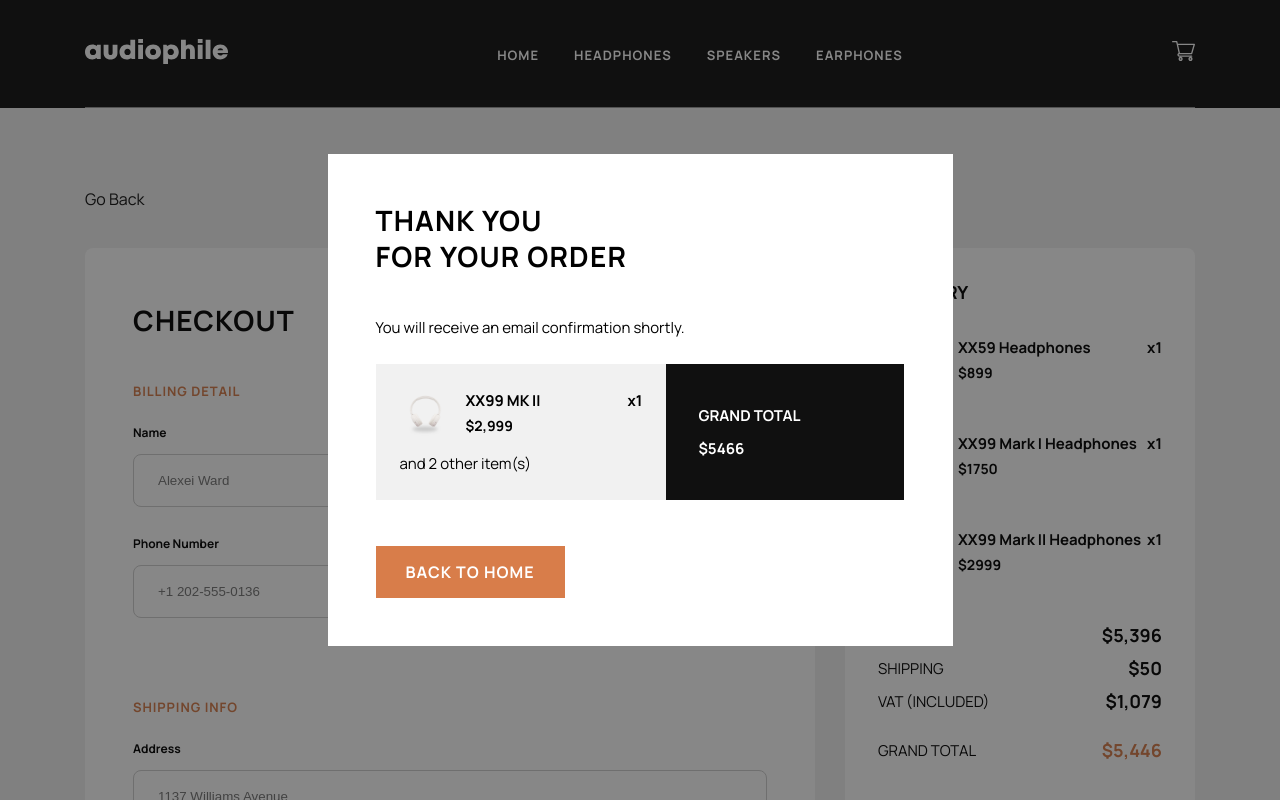
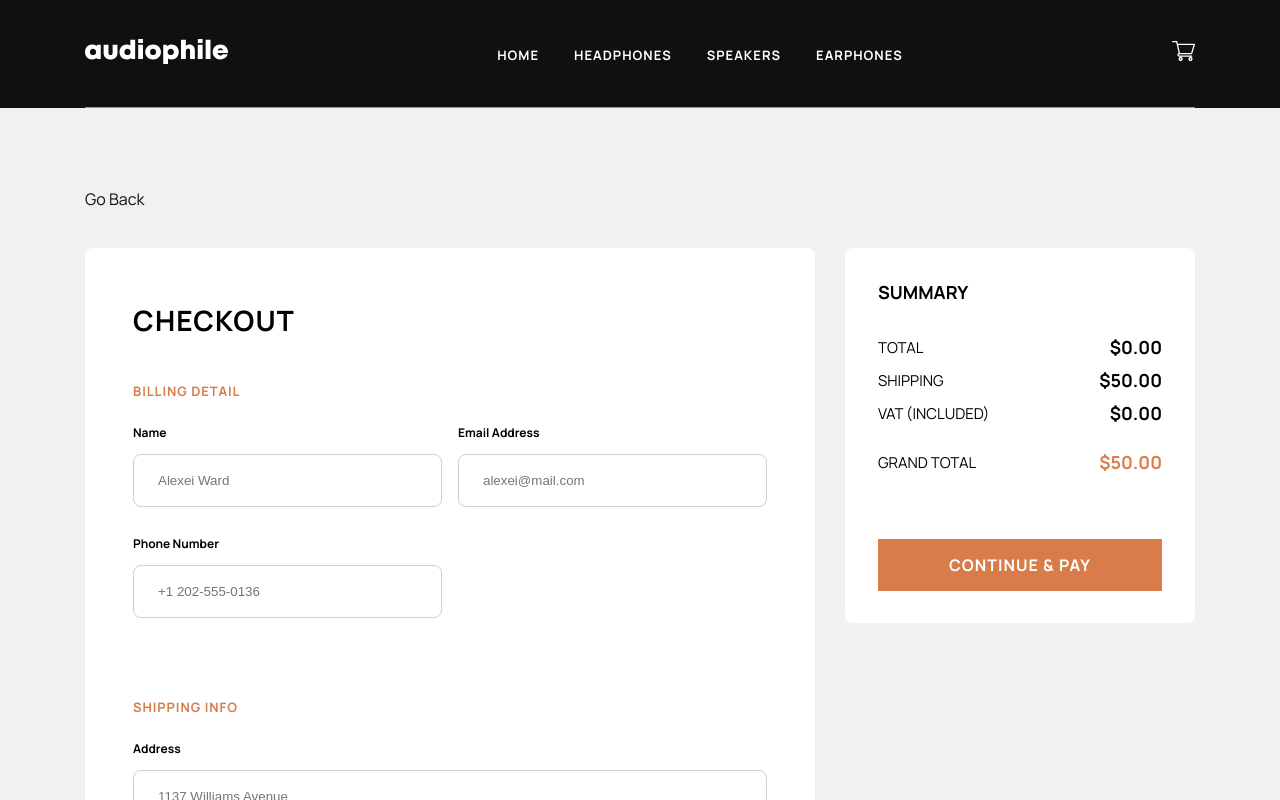
Before and after one commit to nithipramesti/Audiophile, a React (Create React App) app: page /checkout in a window 1280 px wide. Shown: the top 800 px of the page. Built offline with nearby package versions, Linux system fonts and the light colour scheme.

Commit message:
add product to cart & summary in checkout page

```diff
--- a/src/assets/styles/css/main.css
+++ b/src/assets/styles/css/main.css
@@ -130,6 +130,7 @@ h5 {
   letter-spacing: 1px;
   padding: 15px 30px;
   display: inline-block;
+  cursor: pointer;
 }
 
 .btn-primary {
@@ -302,6 +303,15 @@ footer .copyright {
   width: 100%;
 }
 
+.navbar nav .cart-container .cart .products-container .cart-product-card .flex a {
+  color: inherit;
+  text-decoration: none;
+}
+
+.navbar nav .cart-container .cart .products-container .cart-product-card .flex a:hover {
+  text-decoration: underline;
+}
+
 .navbar nav .cart-container .cart .products-container .cart-product-card .flex .product-qty {
   display: -webkit-box;
   display: -ms-flexbox;
@@ -314,7 +324,8 @@ footer .copyright {
   height: 32px;
 }
 
-.navbar nav .cart-container .cart .products-container .cart-product-card .flex .product-qty span {
+.navbar nav .cart-container .cart .products-container .cart-product-card .flex .product-qty button {
+  border: none;
   padding: 0 12px;
   opacity: 50%;
   cursor: pointer;
@@ -366,7 +377,6 @@ footer .copyright {
 .bg-overlay {
   content: "";
   position: fixed;
-  z-index: 0;
   top: 0;
   left: 0;
   height: 100vh;
@@ -377,7 +387,6 @@ footer .copyright {
 section.product-categories {
   margin-top: 120px;
   position: relative;
-  z-index: -1;
 }
 
 section.product-categories .product-category-card {
@@ -740,6 +749,7 @@ section.story .img-container {
   text-decoration: none;
   grid-column: span 12;
   margin-bottom: 38px;
+  cursor: pointer;
 }
 
 .checkout-page h3 {
@@ -842,8 +852,8 @@ section.story .img-container {
 .checkout-page .summary .checkout-products .checkout-product-card {
   display: -ms-grid;
   display: grid;
-  -ms-grid-columns: 64px auto;
-      grid-template-columns: 64px auto;
+  -ms-grid-columns: 60px auto;
+      grid-template-columns: 60px auto;
   -webkit-column-gap: 16px;
           column-gap: 16px;
   margin-bottom: 32px;
@@ -851,7 +861,7 @@ section.story .img-container {
 }
 
 .checkout-page .summary .checkout-products .checkout-product-card img {
-  height: 64px;
+  height: 60px;
   border-radius: 8px;
 }
 
@@ -908,9 +918,11 @@ section.story .img-container {
 .checkout-page .summary .btn {
   margin-top: 32px;
   width: 100%;
+  text-align: center;
 }
 
 .checkout-page .modal-container {
+  display: none;
   top: 0;
   left: 0;
   position: fixed;
--- a/src/assets/styles/sass/components/_button.scss
+++ b/src/assets/styles/sass/components/_button.scss
@@ -5,6 +5,7 @@
   letter-spacing: 1px;
   padding: 15px 30px;
   display: inline-block;
+  cursor: pointer;
 }
 
 .btn-primary {
--- a/src/assets/styles/sass/layout/_product-categories.scss
+++ b/src/assets/styles/sass/layout/_product-categories.scss
@@ -1,7 +1,6 @@
 section.product-categories {
   margin-top: 120px;
   position: relative;
-  z-index: -1;
 
   .product-category-card {
     grid-column: span 4;
--- a/src/assets/styles/sass/pages/_checkout.scss
+++ b/src/assets/styles/sass/pages/_checkout.scss
@@ -11,6 +11,7 @@
     text-decoration: none;
     grid-column: span 12;
     margin-bottom: 38px;
+    cursor: pointer;
   }
 
   h3 {
@@ -104,13 +105,13 @@
     .checkout-products {
       .checkout-product-card {
         display: grid;
-        grid-template-columns: 64px auto;
+        grid-template-columns: 60px auto;
         column-gap: 16px;
         margin-bottom: 32px;
         font-weight: bold;
 
         img {
-          height: 64px;
+          height: 60px;
           border-radius: $border-radius;
         }
 
@@ -161,10 +162,12 @@
     .btn {
       margin-top: 32px;
       width: 100%;
+      text-align: center;
     }
   }
 
   .modal-container {
+    display: none;
     top: 0;
     left: 0;
     position: fixed;
--- a/src/components/Navbar.jsx
+++ b/src/components/Navbar.jsx
@@ -1,38 +1,120 @@
-import React, { useState } from "react";
+import React, { useEffect, useState } from "react";
 import { Link } from "react-router-dom";
 
 import database from "../database/data.json";
 
 export const Navbar = () => {
-  const cartProductsData = database.filter((val) => {
-    return val.category === "headphones";
+  // const cartProductsData = database.filter((val) => {
+  //   return val.category === "headphones";
+  // });
+
+  const [cartDisplayed, setCartDisplayed] = useState(false);
+
+  //state to save cart data -- for rerender?
+  let [cartData, setCartData] = useState([]);
+
+  //get cart data from local storage
+  useEffect(() => {
+    let cartDataLocalStorage = JSON.parse(
+      localStorage.getItem("Audiophile Cart")
+    );
+
+    if (cartDataLocalStorage) {
+      setCartData(cartDataLocalStorage);
+    }
+  }, []);
+
+  //function to edit product quantity (to be added to cart)
+  const editCartQty = (id_product, operator) => {
+    //make temp array for cart data
+    let cartDataTemp = cartData;
+
+    //find selected cart item
+    let cartItemIndex = cartData.findIndex(
+      (el) => el.productData.id === id_product
+    );
+
+    //add quantity
+    if (operator === "add") {
+      if (cartDataTemp[cartItemIndex].cartQty <= 3) {
+        cartDataTemp[cartItemIndex].cartQty += 1;
+      }
+    }
+
+    //subtract quantity
+    else if (operator === "subtract") {
+      if (cartDataTemp[cartItemIndex].cartQty > 1) {
+        cartDataTemp[cartItemIndex].cartQty -= 1;
+      }
+    }
+
+    //remove cart or qty = 0
+
+    //update cart data in local storage
+    localStorage.setItem("Audiophile Cart", JSON.stringify(cartDataTemp));
+    setCartData(cartDataTemp); //NOT WORKING
+  };
+
+  const totalProductsPrice = () => {
+    let total = 0;
+    cartData.map((val) => {
+      total += val.productData.price * val.cartQty;
     });
 
-  const [cartDisplayed, setCartDisplayed] = useState(false);
-  const [productQty, setProductQty] = useState(1);
+    return total;
+  };
+
+  //function to format price
+  const formatter = new Intl.NumberFormat("en-US", {
+    style: "currency",
+    currency: "USD",
+  });
 
   const renderCartProducts = () => {
-    return cartProductsData.map((val) => {
+    if (cartData.length) {
+      return cartData.map((val) => {
         return (
           <div className="cart-product-card">
-          <img src={`${process.env.PUBLIC_URL}` + val.image.desktop} alt="" />
+            <img
+              src={`${process.env.PUBLIC_URL}` + val.productData.image.desktop}
+              alt=""
+            />
             <div className="text-container">
               <div className="flex">
                 <div className="flex-left">
-                <p className="product-title">{val.name}</p>
-                <p className="product-price">${val.price}</p>
+                  <a
+                    href={`/products/${val.productData.id}`}
+                    className="product-title"
+                  >
+                    {val.productData.name}
+                  </a>
+                  <p className="product-price">${val.productData.price}</p>
                 </div>
                 <div className="product-qty">
-                <span>-</span>
-                <p>{productQty}</p>
-                <span>+</span>
+                  <button
+                    onClick={() => editCartQty(val.productData.id, "subtract")}
+                  >
+                    -
+                  </button>
+                  <p>{val.cartQty}</p>
+                  <button
+                    onClick={() => editCartQty(val.productData.id, "add")}
+                  >
+                    +
+                  </button>
                 </div>
               </div>
             </div>
           </div>
         );
       });
+    } else {
+      return (
+        <p className="cart-empty-text text-dark-faded">Your cart is empty!</p>
+      );
+    }
   };
+
   return (
     <div className="navbar">
       <nav>
@@ -60,11 +142,7 @@ export const Navbar = () => {
 
         <div className="cart-container">
           <a
-            onClick={
-              cartDisplayed
-                ? () => setCartDisplayed(false)
-                : () => setCartDisplayed(true)
-            }
+            onClick={() => setCartDisplayed(!cartDisplayed)}
             className="nav-cart"
           >
             <img
@@ -74,7 +152,7 @@ export const Navbar = () => {
           </a>
           <div className={`cart ${!cartDisplayed && "hidden"}`}>
             <header>
-              <h5>CART(3)</h5>
+              <h5>{`CART(${cartData.length})`}</h5>
               <a href="#" className="text-dark-faded">
                 Remove All
               </a>
@@ -82,9 +160,11 @@ export const Navbar = () => {
             <div className="products-container">{renderCartProducts()}</div>
             <div className="total">
               <p className="total-title text-dark-faded">Total</p>
-              <p className="total-amount">$5396</p>
+              <p className="total-amount">
+                {formatter.format(totalProductsPrice())}
+              </p>
             </div>
-            <a href="#" className="btn btn-primary">
+            <a href="/checkout" className="btn btn-primary">
               Checkout
             </a>
           </div>
--- a/src/components/ProductCategories.jsx
+++ b/src/components/ProductCategories.jsx
@@ -9,12 +9,12 @@ export const ProductCategories = () => {
       shopLink: "/categories/headphones",
     },
     {
-      img: `${process.env.PUBLIC_URL}/images/shared/desktop/image-category-thumbnail-earphones.png`,
+      img: `${process.env.PUBLIC_URL}/images/shared/desktop/image-category-thumbnail-speakers.png`,
       title: "Speakers",
       shopLink: "/categories/speakers",
     },
     {
-      img: `${process.env.PUBLIC_URL}/images/shared/desktop/image-category-thumbnail-speakers.png`,
+      img: `${process.env.PUBLIC_URL}/images/shared/desktop/image-category-thumbnail-earphones.png`,
       title: "Earphones",
       shopLink: "/categories/earphones",
     },
--- a/src/pages/Checkout.jsx
+++ b/src/pages/Checkout.jsx
@@ -1,34 +1,74 @@
-import React from "react";
+import React, { useEffect, useState } from "react";
 
 import database from "../database/data.json";
 
 export const Checkout = () => {
-  const checkoutProductsData = database.filter((val) => {
-    return val.category === "headphones";
-  });
+  let [cartData, setCartData] = useState([]);
 
   const renderCheckoutProducts = () => {
-    return checkoutProductsData.map((val) => {
+    return cartData.map((val) => {
       return (
         <div className="checkout-product-card">
-          <img src={`${process.env.PUBLIC_URL}` + val.image.desktop} alt="" />
+          <img
+            src={`${process.env.PUBLIC_URL}` + val.productData.image.desktop}
+            alt=""
+          />
           <div className="text-container">
             <div className="flex">
-              <p className="product-title">{val.name}</p>
-              <p className="product-qty">x1</p>
+              <p className="product-title">{val.productData.name}</p>
+              <p className="product-qty">x{val.cartQty}</p>
             </div>
-            <p className="product-price">${val.price}</p>
+            <p className="product-price">${val.productData.price}</p>
           </div>
         </div>
       );
     });
   };
 
+  const totalProductsPrice = () => {
+    let total = 0;
+    cartData.map((val) => {
+      total += val.productData.price * val.cartQty;
+    });
+
+    return total;
+  };
+
+  const shippingPrice = () => {
+    return 50;
+  };
+
+  const vatPrice = () => {
+    return (20 / 100) * totalProductsPrice();
+  };
+
+  const grandTotalPrice = () => {
+    return totalProductsPrice() + shippingPrice() + vatPrice();
+  };
+
+  //function to format price
+  const formatter = new Intl.NumberFormat("en-US", {
+    style: "currency",
+    currency: "USD",
+  });
+
+  //get cart data from local storage
+  useEffect(() => {
+    let cartDataLocalStorage = JSON.parse(
+      localStorage.getItem("Audiophile Cart")
+    );
+
+    if (cartDataLocalStorage) {
+      setCartData(cartDataLocalStorage);
+    }
+  }, []);
+
+  /////////
   return (
     <div className="checkout-page">
       <header></header>
       <div className="container grid-12">
-        <a href="#" className="go-back text-dark">
+        <a onClick={() => window.history.back()} className="go-back text-dark">
           Go Back
         </a>
 
@@ -123,20 +163,24 @@ export const Checkout = () => {
           <div className="checkout-products">{renderCheckoutProducts()}</div>
           <di v className="price">
             <p className="price-title">Total</p>
-            <p className="price-amount">$5,396</p>
+            <p className="price-amount">
+              {formatter.format(totalProductsPrice())}
+            </p>
           </di>
           <div className="price">
             <p className="price-title">Shipping</p>
-            <p className="price-amount">$50</p>
+            <p className="price-amount">{formatter.format(shippingPrice())}</p>
           </div>
           <div className="price">
             <p className="price-title">VAT (Included)</p>
-            <p className="price-amount">$1,079</p>
+            <p className="price-amount">{formatter.format(vatPrice())}</p>
           </div>
 
           <div className="price total">
             <p className="price-title">Grand Total</p>
-            <p className="price-amount text-orange">$5,446</p>
+            <p className="price-amount text-orange">
+              {formatter.format(grandTotalPrice())}
+            </p>
           </div>
 
           <a href="#" className="btn btn-primary">{`Continue & Pay`}</a>
@@ -153,13 +197,13 @@ export const Checkout = () => {
             <div className="order-detail">
               <div className="products">
                 <div className="first-product">
-                  <img
+                  {/* <img
                     src={
                       `${process.env.PUBLIC_URL}` +
-                      checkoutProductsData[0].image.desktop
+                      cartData[0].productData.image.desktop
                     }
                     alt=""
-                  />
+                  /> */}
                   <div className="text-container">
                     <div className="flex">
                       <p className="product-title">XX99 MK II</p>
--- a/src/pages/ProductDetail.jsx
+++ b/src/pages/ProductDetail.jsx
@@ -1,4 +1,4 @@
-import React, { useState } from "react";
+import React, { useEffect, useState } from "react";
 import { useParams } from "react-router-dom";
 
 import database from "../database/data.json";
@@ -38,18 +38,30 @@ export const ProductDetail = () => {
   };
 
   //state to save cart data -- for rerender?
-  const [cartData, setCartData] = useState([]);
+  let [cartData, setCartData] = useState([]);
 
   //function to add product to cart
-  const addToCart = (qty) => {
+  const addToCart = () => {
+    let cartDataTemp = cartData;
     //save product data and qty to an object
     const cartItem = {
-      product: productData,
-      qty: productQty,
+      productData: productData,
+      cartQty: productQty,
     };
 
+    cartDataTemp.push(cartItem);
+
     //Save cartItem into the local storage, but must stringify first!
-    localStorage.setItem("Audiophile Cart", JSON.stringify(cartItem));
+    localStorage.setItem("Audiophile Cart", JSON.stringify(cartDataTemp));
+
+    //update cart data in state (and re-render)
+    let cartDataLocalStorage = JSON.parse(
+      localStorage.getItem("Audiophile Cart")
+    );
+
+    if (cartDataLocalStorage) {
+      setCartData(cartDataLocalStorage);
+    }
   };
 
   //function to format price
@@ -85,6 +97,17 @@ export const ProductDetail = () => {
     });
   };
 
+  //get cart data from local storage
+  useEffect(() => {
+    let cartDataLocalStorage = JSON.parse(
+      localStorage.getItem("Audiophile Cart")
+    );
+
+    if (cartDataLocalStorage) {
+      setCartData(cartDataLocalStorage);
+    }
+  }, []);
+
   ////////
   return (
     <div className="product-detail-page">
@@ -108,7 +131,7 @@ export const ProductDetail = () => {
                 <p>{productQty}</p>
                 <button onClick={() => editQty("add")}>+</button>
               </div>
-              <a href="#" className="btn btn-primary">
+              <a onClick={addToCart} className="btn btn-primary">
                 Add to Cart
               </a>
             </div>
```
Also changed, not shown: src/assets/styles/sass/layout/_navbar.scss (+12 -2 lines), 1 other file (tests, documents, lock files or other folders). Lines whose indentation alone changed are shown as unchanged.
